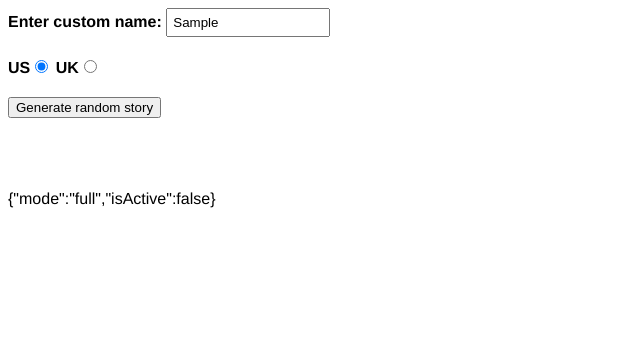
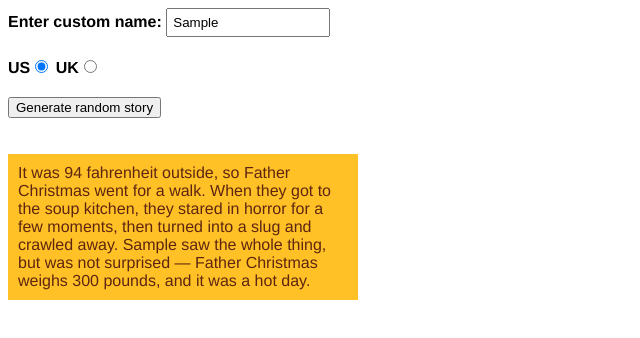
Before and after one commit to lrboyer/Silly-Story-Generator, a plain HTML site: page index.html in a window 1280 px wide. Both pictures are taken after typing "Sample" into the empty fields and a click on the button "Generate random story". Shown: the whole page, without its empty margins (0-640 px from the left). Drawn offline with Linux system fonts and the light colour scheme.

Commit message:
feat: finished project

```diff
--- a/index.html
+++ b/index.html
@@ -53,7 +53,6 @@
     <p class="story"></p>
 
 
-
+    <script src="main.js"></script>
   </body>
 </html>
-{"mode":"full","isActive":false}
--- /dev/null
+++ b/main.js
@@ -0,0 +1,44 @@
+const customName = document.getElementById('customname');
+const randomize = document.querySelector('.randomize');
+const story = document.querySelector('.story');
+
+function randomValueFromArray(array) {
+  const random = Math.floor(Math.random()*array.length);
+  return array[random];
+}
+
+let storyText = 'It was 94 fahrenheit outside, so :insertx: went for a walk. When they got to :inserty:, they stared in horror for a few moments, then :insertz:. Bob saw the whole thing, but was not surprised — :insertx: weighs 300 pounds, and it was a hot day.';
+let insertX = ['Willy the Goblin', 'Big Daddy', 'Father Christmas'];
+let insertY = ['the soup kitchen', 'Disneyland', 'the White House'];
+let insertZ = ['spontaneously combusted', 'melted into a puddle on the sidewalk', 'turned into a slug and crawled away'];
+
+randomize.addEventListener('click', result);
+
+function result() {
+    let newStory = storyText;
+    let xItem = randomValueFromArray(insertX);
+    let yItem = randomValueFromArray(insertY);
+    let zItem = randomValueFromArray(insertZ);
+
+    newStory = newStory.replace(':insertx:', xItem);
+    newStory = newStory.replace(':insertx:', xItem);
+
+    newStory = newStory.replace(':inserty:', yItem);
+    newStory = newStory.replace(':insertz:', zItem);
+
+    if(customName.value !== '') {
+        let name = customName.value;
+        newStory = newStory.replace('Bob', name);
+    }
+
+    if(document.getElementById("uk").checked) {
+        let weight = Math.round(300/14) + ' stone';
+        let temperature =  Math.round((94-32) * 5/9) + ' centigrade';
+
+        newStory = newStory.replace('94 fahrenheit', temperature);
+        newStory = newStory.replace('300 pounds', weight);
+    }
+
+    story.textContent = newStory;
+    story.style.visibility = 'visible';
+}
```
